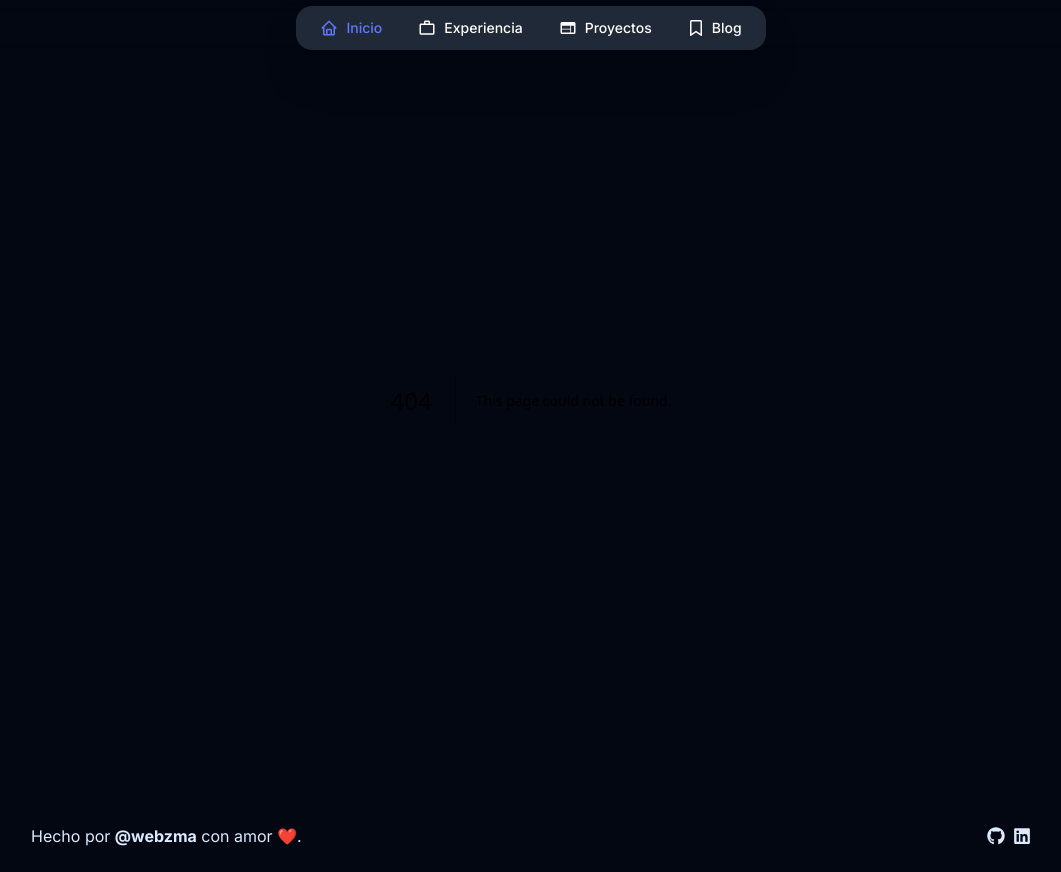
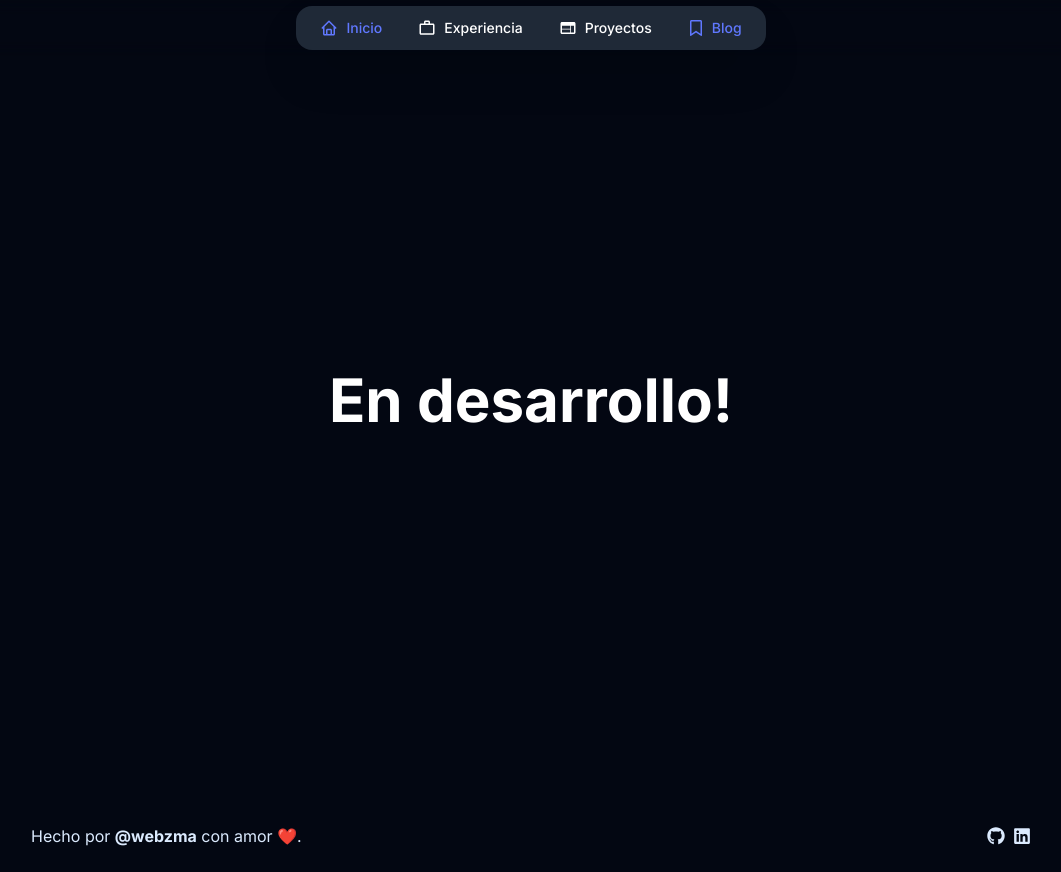
Before and after one commit to webzma/new-webzma-portfolio, a Next.js app: page /blog in a window 1280 px wide. Before the commit this address had no page. Shown: the whole page, without its empty margins (109-1170 px from the left). Built offline with nearby package versions, Linux system fonts and the light colour scheme.

Commit message:
feat: update Header component to use Link for navigation and add Blog page

```diff
--- /dev/null
+++ b/src/app/blog/page.tsx
@@ -0,0 +1,7 @@
+export default function BlogPage() {
+  return (
+    <div className="h-screen flex flex-col justify-center items-center">
+      <h1 className="text-white text-6xl font-bold">En desarrollo!</h1>
+    </div>
+  );
+}
--- a/src/app/components/Header/Header.tsx
+++ b/src/app/components/Header/Header.tsx
@@ -5,10 +5,12 @@ import { MdWeb } from "react-icons/md";
 import { FaRegBookmark } from "react-icons/fa6";
 import { cn } from "@/lib/utils";
 import { useEffect, useState } from "react";
+import Link from "next/link";
+import { usePathname } from "next/navigation";
 
 export function Header() {
   const [activeSection, setActiveSection] = useState("main");
-  console.log(activeSection);
+  const pathname = usePathname();
 
   useEffect(() => {
     const handleScroll = () => {
@@ -38,7 +40,7 @@ export function Header() {
         id="navBar"
         className="z-10 shadow-2xl fixed rounded-2xl flex items-center p-2 neutral-border-medium border-solid-1 radius-m-4 shadow-l transparent gap-x-1 bg-gray-800 backdrop-blur"
       >
-        <a
+        <Link
           aria-label="main"
           href="#main"
           className={cn(
@@ -49,8 +51,8 @@ export function Header() {
         >
           <BiHome size={18} className="hidden sm:block" />
           Inicio
-        </a>
-        <a
+        </Link>
+        <Link
           aria-label="experience"
           href="#experience"
           className={cn(
@@ -61,8 +63,8 @@ export function Header() {
         >
           <MdOutlineWorkOutline size={18} className="hidden sm:block" />
           Experiencia
-        </a>
-        <a
+        </Link>
+        <Link
           aria-label="projects"
           href="#projects"
           className={cn(
@@ -73,18 +75,19 @@ export function Header() {
         >
           <MdWeb size={18} className="hidden sm:block" />
           Proyectos
-        </a>
-        <a
-          href="#"
+        </Link>
+        <Link
+          href="/blog"
           className={cn(
             "rounded-2xl px-2 sm:px-4 py-1 text-xs sm:text-sm font-medium flex items-center gap-x-2",
             activeSection === "blog" && "text-[#6078ff]",
-            activeSection !== "blog" && "text-white"
+            activeSection !== "blog" && "text-white",
+            pathname === "/blog" && "text-[#6078ff]"
           )}
         >
           <FaRegBookmark size={16} className="hidden sm:block" />
           Blog
-        </a>
+        </Link>
       </div>
     </div>
   );
```
